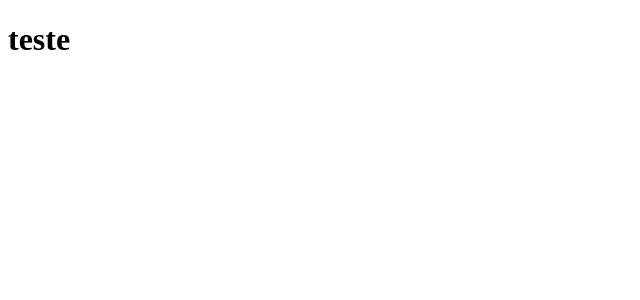
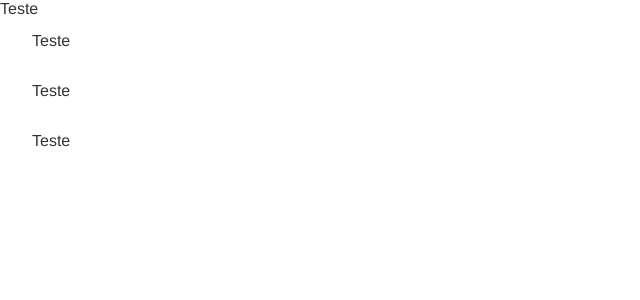
Before and after one commit to Ipaiva92/Itherum_FrontEnd, a Next.js app: page /dashboard in a window 1280 px wide. Shown: the top 300 px of the page, without its empty margins (0-640 px from the left). Built offline with nearby package versions, Linux system fonts and the light colour scheme.

Commit message:
feat: dashboard style

```diff
--- /dev/null
+++ b/src/app/dashboard/dashboard.scss
@@ -0,0 +1,29 @@
+$font-stack: Helvetica, sans-serif;
+$primary-color: #333;
+
+html,
+body {
+  font: 100% $font-stack;
+  height: 100%;
+  padding: 0;
+  margin: 0;
+  color: $primary-color;
+  .topNavBar {
+    display: flex;
+    position: fixed;
+    width: 100%;
+    z-index: 1;
+  }
+  .leftNavBar{
+    position: absolute;
+    float: left;
+    z-index: 0;
+    margin-top: 1em;
+    height: 100%;
+    a{
+      display: block;
+      margin-left: 1em;
+      padding: 1em;
+    }
+  }
+}
--- a/src/app/dashboard/page.tsx
+++ b/src/app/dashboard/page.tsx
@@ -1,3 +1,24 @@
+import variables from "@/app/variables.module.scss";
+import "./dashboard.scss";
+
 export default function Dashboard() {
-  return ( <h1> teste </h1>)
- }
+  return (
+    <div>
+      {" "}
+      <div
+        className="topNavBar"
+        style={{ backgroundColor: variables.secondaryColor }}
+      >
+        Teste
+      </div>
+      <div
+        className="leftNavBar"
+        style={{ backgroundColor: variables.primaryColorVariant }}
+      >
+        <a>Teste</a>
+        <a>Teste</a>
+        <a>Teste</a>
+      </div>
+    </div>
+  );
+}
--- a/src/app/home/home.scss
+++ b/src/app/home/home.scss
@@ -8,12 +8,15 @@ body {
   padding: 0;
   margin: 0;
   color: $primary-color;
-  div {
+.container-login{
     height: 100%;
     align-items: center;
     display: grid;
     grid-template-columns: 1fr 1fr;
     .container {
+      height: 100%;
+      display: flex;
+      align-items: center;
       padding-left: 25%;
       .container-input {
         display: flex;
--- a/src/app/home/page.tsx
+++ b/src/app/home/page.tsx
@@ -37,7 +37,7 @@ export default function Home() {
   };
 
   return (
-    <div>
+    <div className="container-login">
       <div
         className="container"
         style={{ backgroundColor: variables.backgroundColorWhite }}
```
